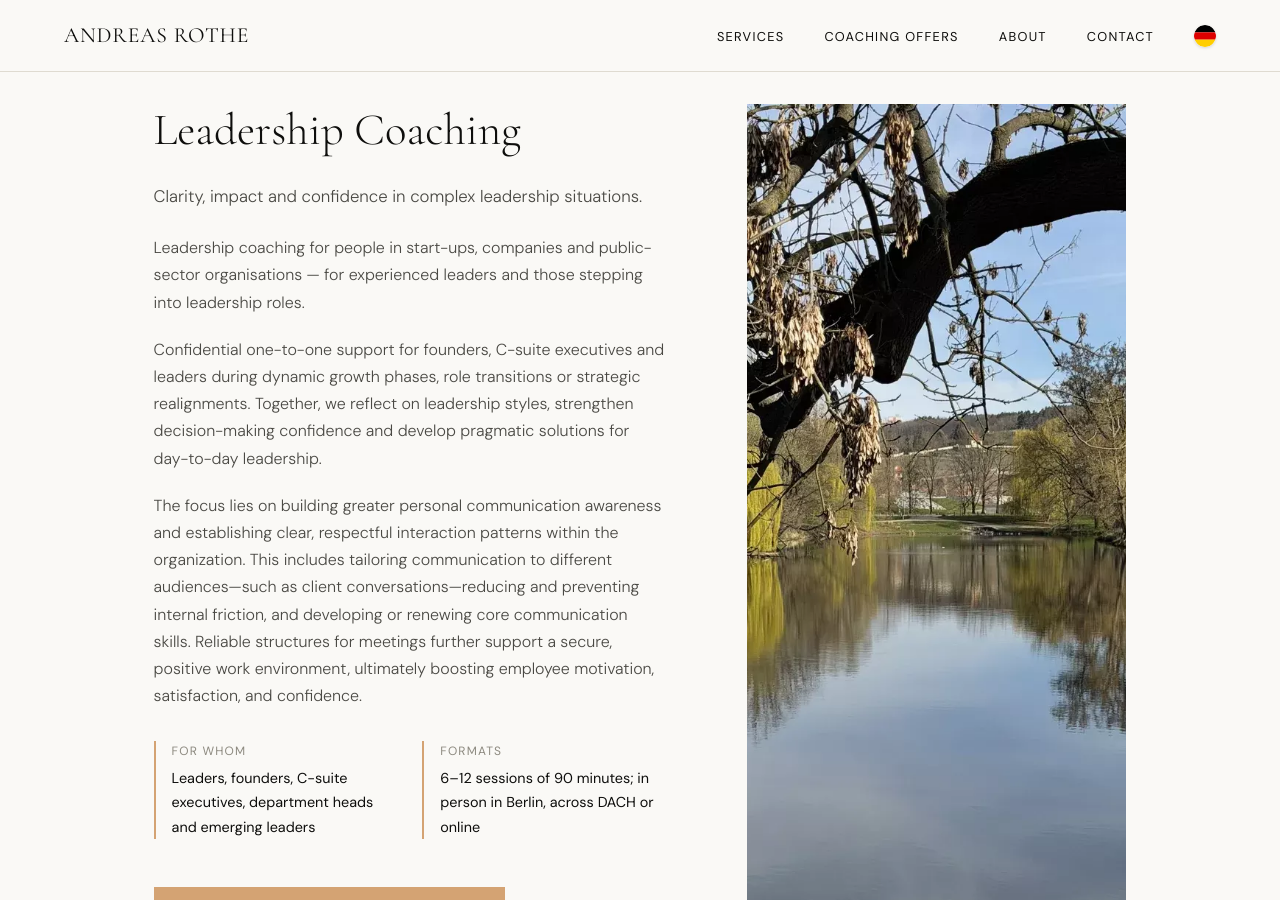
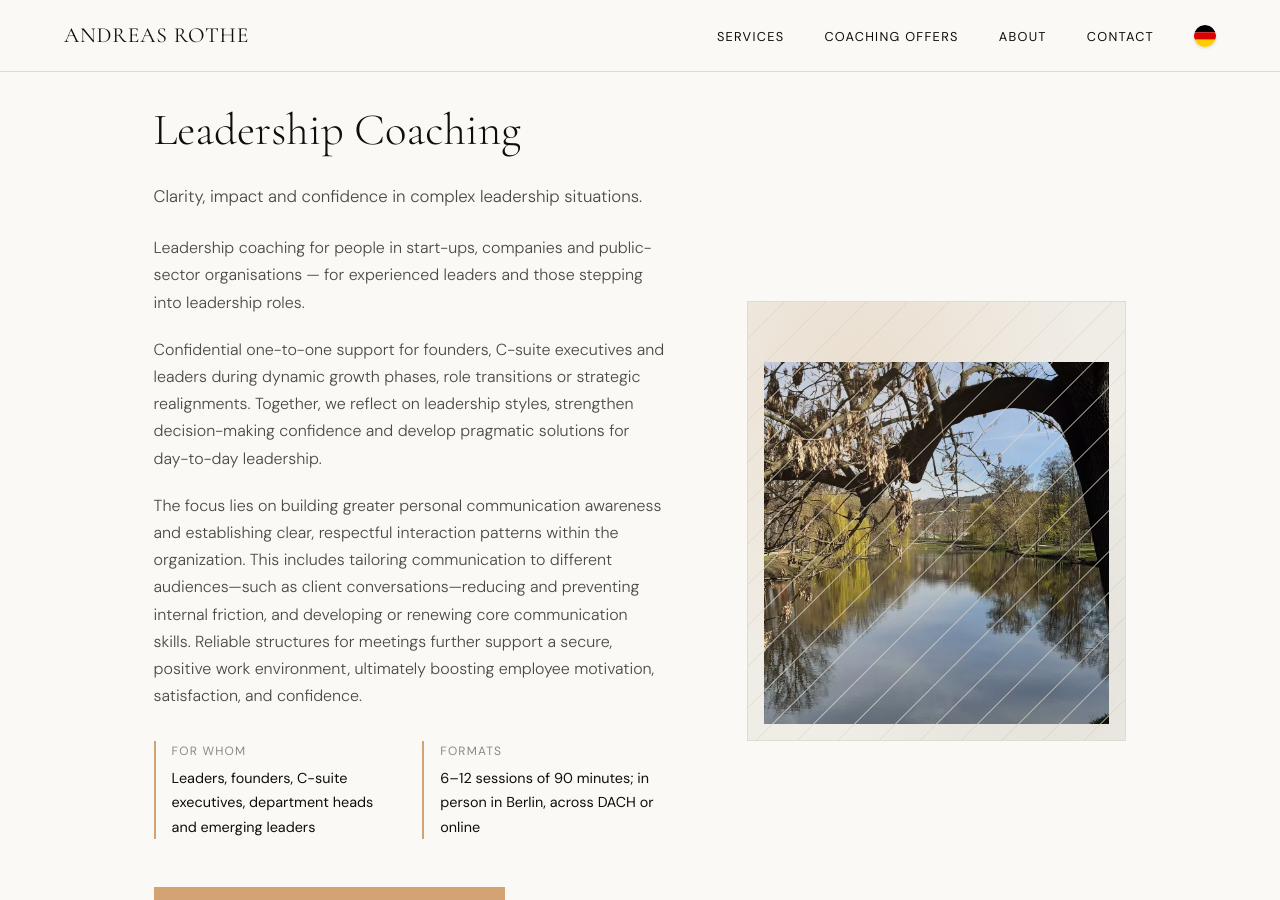
Before and after one commit to arothe161/andreasrothe, a Jekyll site: the page built from en/leadership-coaching.html, in a window 1280 px wide and 900 px high. Built offline with Jekyll 4.4.1, drawn with Linux system fonts in a browser that asks for light colours.

Commit message:
coaching.css aktualisieren

```diff
--- a/assets/css/coaching.css
+++ b/assets/css/coaching.css
@@ -1,84 +1,13 @@
-/* Ausschließlich Coaching-Seiten: Hero-Bild ohne Rahmen */
-.coaching-page .hero-image,
-.coaching-page .hero-image.hero-image--photo {
-  background: transparent !important;
-  border: 0 !important;
-  outline: 0 !important;
-  padding: 0 !important;
-  box-shadow: none !important;
-  overflow: hidden;
-}
-
-/* Der Rahmen kann als dekoratives Pseudo-Element erzeugt werden */
-.coaching-page .hero-image::before,
-.coaching-page .hero-image::after {
-  content: none !important;
-  display: none !important;
-  border: 0 !important;
-  box-shadow: none !important;
-}
-
-/* Das eigentliche Bild darf ebenfalls keinen Rahmen/Schatten tragen */
-.coaching-page .hero-image > img {
-  display: block;
-  width: 100%;
-  height: 100%;
-  object-fit: cover;
-  border: 0 !important;
-  outline: 0 !important;
-  box-shadow: none !important;
-}
-
-/* Desktop und Tablet */
-@media (min-width: 901px) {
-  .coaching-page .lp-split-section:first-of-type {
-    align-items: stretch;
-  }
-
-  .coaching-page .hero-image.hero-image--photo {
-    height: auto !important;
-    max-height: none !important;
-    align-self: stretch;
-  }
-
-  .coaching-page .hero-image.hero-image--photo > img {
-    width: 100%;
-    height: 100%;
-    object-fit: cover;
-  }
-}
-
-/* Mobil bis einschließlich 900 px: Bildhöhe 200 px */
 @media (max-width: 900px) {
-  /* Hero-Sektion ohne seitlichen Außenraum, aber mit geringem Abstand zum Header */
   .coaching-page .lp-split-section:first-of-type {
     padding-top: calc(var(--nav-h) + 1rem) !important;
     padding-left: 0 !important;
     padding-right: 0 !important;
   }
-
-  /* Der Text bleibt lesbar eingerückt */
-  .coaching-page .lp-split-section:first-of-type .lp-split-text {
+  .coaching-page .lp-split-section:first-of-type .lp-split-text,
+  .coaching-page .lp-split-section:first-of-type .about-body,
+  .coaching-page .lp-split-section:first-of-type .about-credentials {
     padding-left: 1.25rem;
     padding-right: 1.25rem;
   }
-
-  /* Bild erscheint vor dem Text und ist mobil 200 px hoch */
-  .coaching-page .hero-image.hero-image--photo {
-    order: -1;
-    width: 100% !important;
-    height: 200px !important;
-    min-height: 200px !important;
-    max-height: 200px !important;
-    margin-left: 0 !important;
-    margin-right: 0 !important;
-  }
-
-  .coaching-page .hero-image.hero-image--photo > img {
-    width: 100%;
-    height: 200px !important;
-    min-height: 200px !important;
-    max-height: 200px !important;
-    object-fit: cover;
-  }
 }
```
